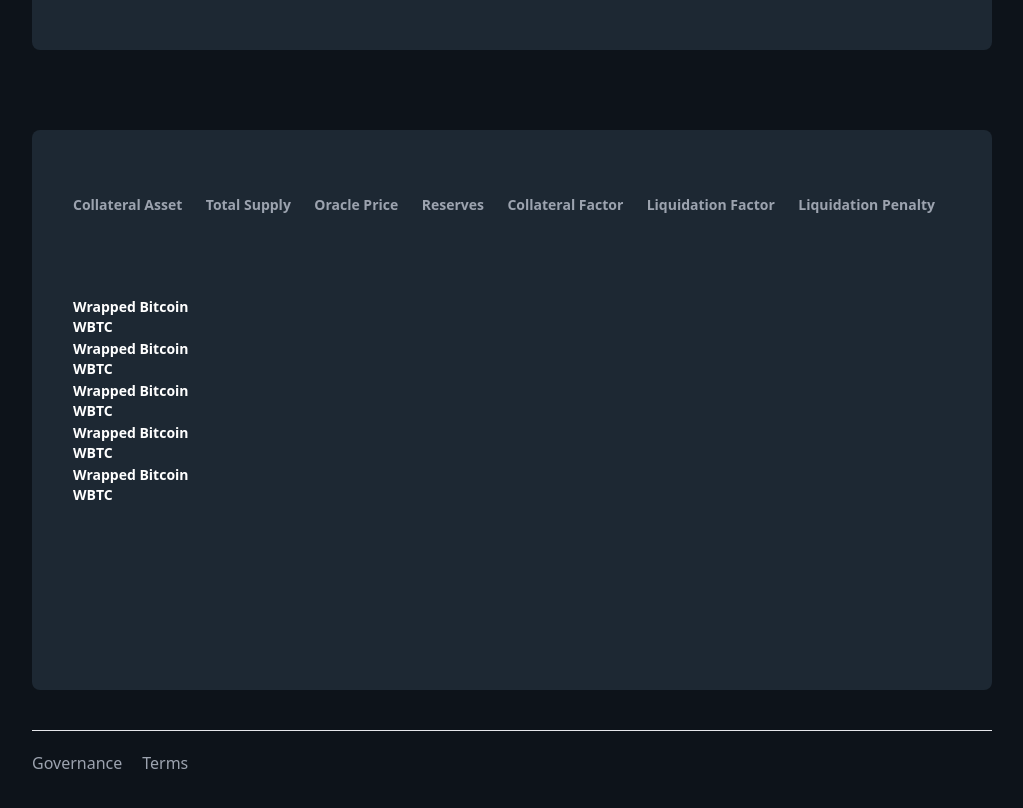
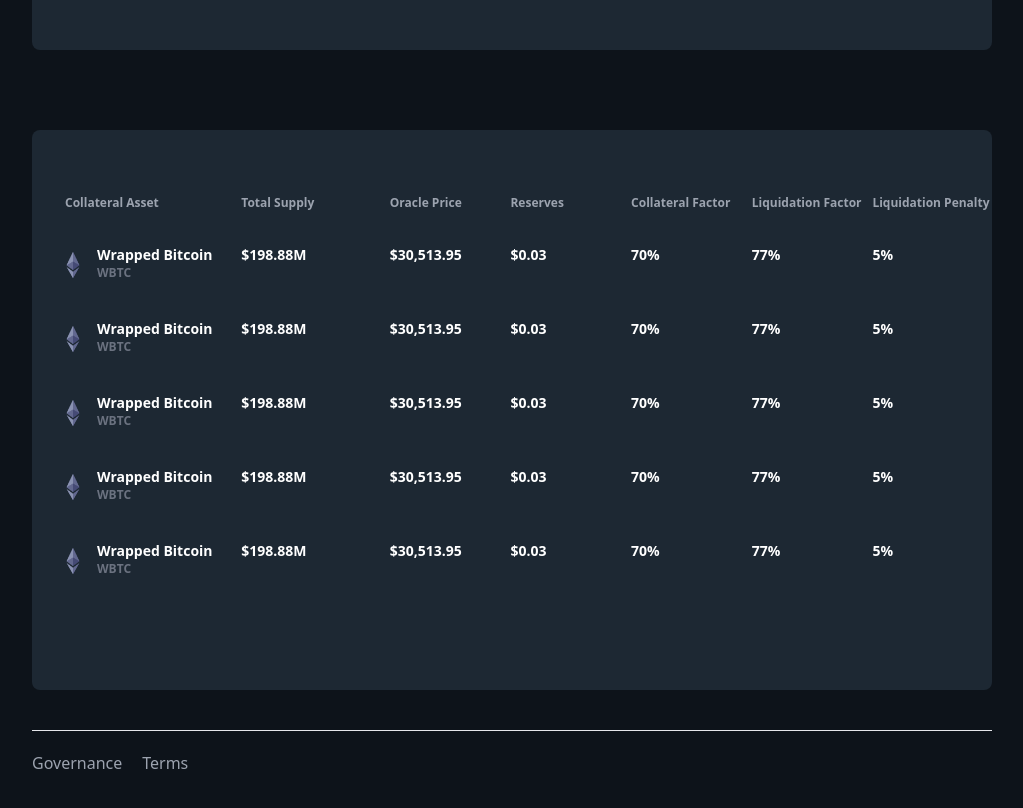
Before and after one commit to neeru0713/CompoundFinance, a React (Create React App) app: page / in a window 1280 px wide. Shown: the part 840-1648 px from the top of the page, without its empty margins (128-1151 px from the left). Built offline with nearby package versions, Linux system fonts and the light colour scheme.

Commit message:
table body styling

```diff
--- a/package.json
+++ b/package.json
@@ -6,9 +6,11 @@
     "@testing-library/jest-dom": "^5.16.5",
     "@testing-library/react": "^13.4.0",
     "@testing-library/user-event": "^13.5.0",
+    "chart.js": "^4.3.0",
     "ethers": "^6.6.2",
     "prettier": "^2.8.8",
     "react": "^18.2.0",
+    "react-chartjs-2": "^5.2.0",
     "react-dom": "^18.2.0",
     "react-scripts": "5.0.1",
     "web-vitals": "^2.1.4"
--- a/src/App.css
+++ b/src/App.css
@@ -7,3 +7,11 @@
   font-weight: bold;
   text-align: center;
 }
+
+th{
+  text-align: left;
+}
+
+td{
+  text-align: left;
+}
--- a/src/components/Asset.js
+++ b/src/components/Asset.js
@@ -1,14 +1,15 @@
 import React from "react";
+import etherium from "../etherium.png";
 
 const Asset = ({ data }) => {
   return (
     <div className="flex">
-      <div>
-        <img src="" />
-      </div>
-      <div className="flex flex-col text-white">
+
+    <img className="h-10 w-12 rounded-full -ml-4" src={etherium} />
+
+      <div className="flex flex-col text-white text-sm items-start">
         <div>{data.name}</div>
-        <div>{data.shortName}</div>
+        <div className="text-xs text-gray-500">{data.shortName}</div>
       </div>
     </div>
   );
--- /dev/null
+++ b/src/components/Graph.js
@@ -0,0 +1,22 @@
+// import React from 'react'
+// import {Line} from 'react-chartjs-2'
+
+// const Graph = () => {
+//     const chartData = {
+//         labels: ['Jan', 'Jan', 'Jan', 'Jan', 'Jan'],
+//         datasets: [{
+//             label: 'Graph Title',
+//             data : [65, 59, 80, 81, 56, 55],
+//             fill: false,
+//             borderColor: 'blue',
+//             tension: 0.1,
+//         }]
+//     }
+//   return (
+//     <div>
+//         <Line data = {chartData}/>
+//     </div>
+//   )
+// }
+
+// export default Graph
--- a/src/components/Graphs.js
+++ b/src/components/Graphs.js
@@ -1,7 +1,8 @@
 import React from "react";
+// import Graph from "./Graph";
 
 const Graphs = () => {
-  return <div className="h-[50%] "></div>;
+  return <div className="h-[50%] flex justify-between text-white"></div>;
 };
 
 export default Graphs;
--- a/src/components/Table.js
+++ b/src/components/Table.js
@@ -4,15 +4,15 @@
 const Table = ({ data }) => {
   return (
     <div className="h-[70%] w-[100%] bg-[#1d2833] border border-0 rounded-lg mt-20">
-      <table className="flex flex-col font-semibold text-gray-400 text-sm pt-8 ml-10 w-[100%]">
-        <thead className="flex justify-between font-semibold text-gray-400 text-sm pt-8 w-[90%] mb-20">
-          <th>Collateral Asset</th>
-          <th>Total Supply</th>
-          <th>Oracle Price</th>
-          <th>Reserves</th>
-          <th>Collateral Factor </th>
-          <th>Liquidation Factor</th>
-          <th>Liquidation Penalty</th>
+      <table className="flex flex-col font-semibold text-white text-sm pt-8 pl-8 w-[100%]">
+        <thead className="flex justify-between font-semibold text-gray-400 text-xs pt-8 w-[100%] py-4">
+          <th className="w-[19%]">Collateral Asset</th>
+          <th className="w-[16%]">Total Supply</th>
+          <th className="w-[13%]">Oracle Price</th>
+          <th className="w-[13%]">Reserves</th>
+          <th className="w-[13%]">Collateral Factor </th>
+          <th className="w-[13%]">Liquidation Factor</th>
+          <th className="w-[13%]">Liquidation Penalty</th>
         </thead>
         <tbody>
           {data.map((rowData) => (
@@ -20,7 +20,6 @@
           ))}
         </tbody>
       </table>
-
     </div>
   );
 };
--- a/src/components/TableRow.js
+++ b/src/components/TableRow.js
@@ -3,18 +3,19 @@
 
 const TableRow = ({ data }) => {
   return (
-    <div>
-      <tr className="flex">
-        <td>
+
+      <tr className="flex justify-between w-100 py-4">
+        <td className="w-[19%]">
           <Asset data={data.collAsset} />
         </td>
-        <td></td>
-        <td></td>
-        <td></td>
-        <td></td>
-        <td></td>
+        <td className="w-[16%]">{data.totalSupply}</td>
+        <td className="w-[13%]">{data.oraclePrice}</td>
+        <td className="w-[13%]">{data.reserves}</td>
+        <td className="w-[13%]">{data.collateralFactor}</td>
+        <td className="w-[13%]">{data.liquidationFactor}</td>
+        <td className="w-[13%]">{data.liquidationPenalty}</td>
       </tr>
-    </div>
+
   );
 };
 
```
Also changed, not shown: 1 other file (tests, documents, lock files or other folders).
